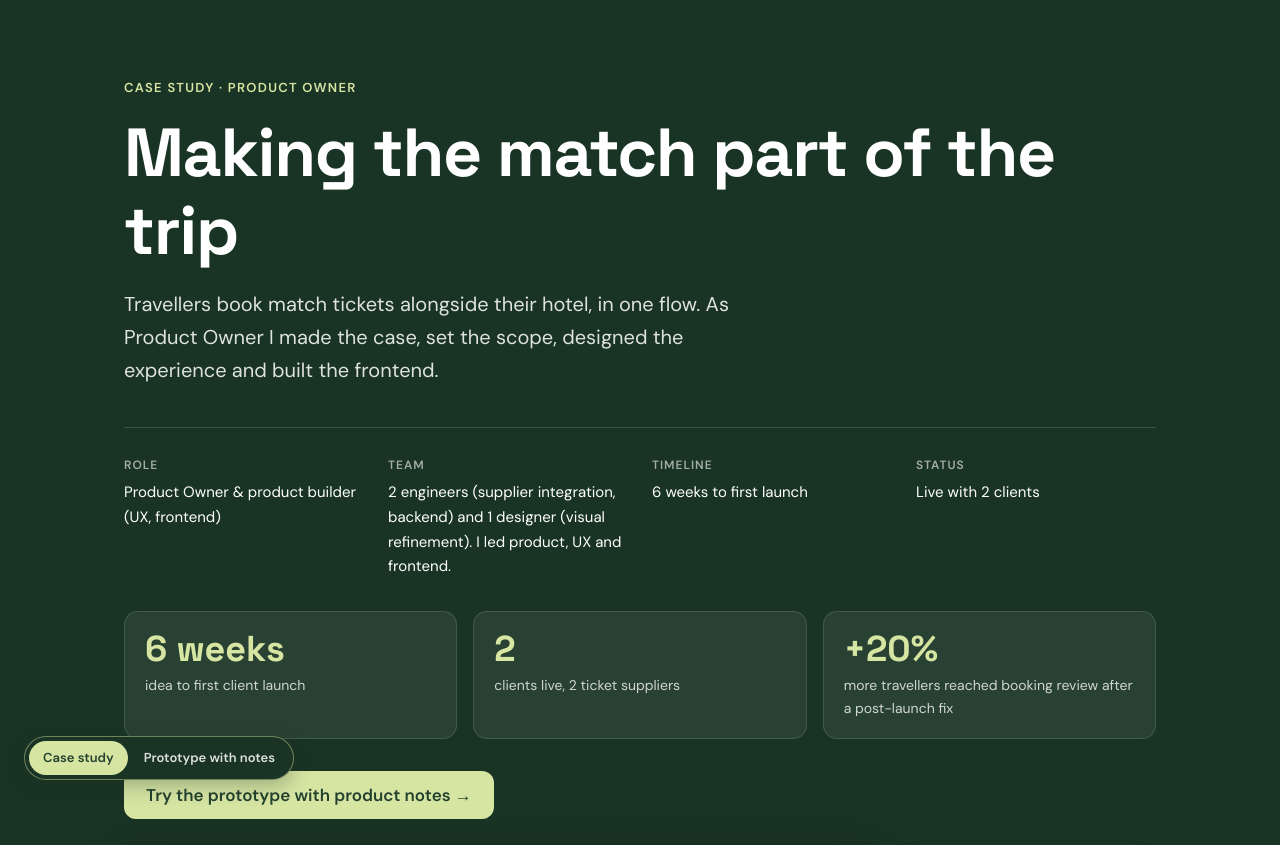
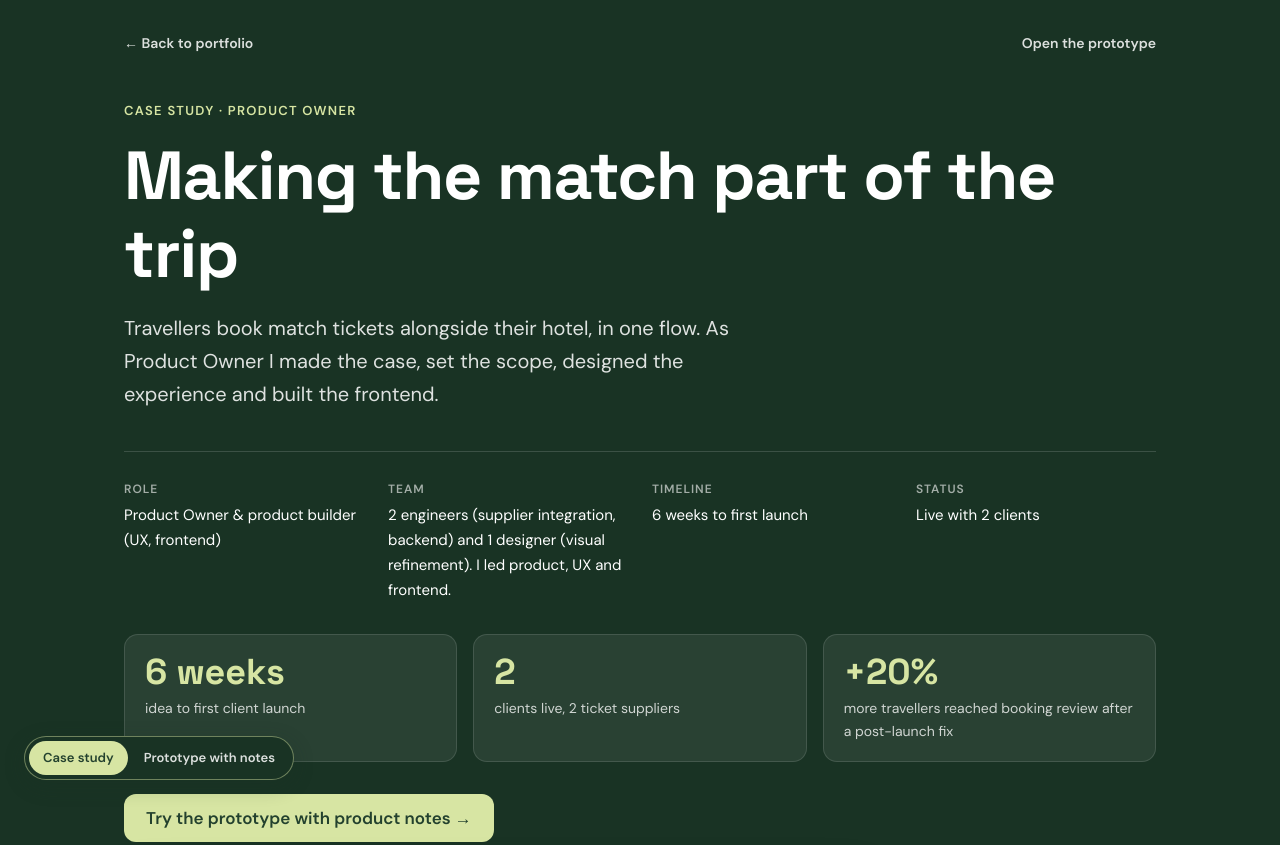
Before and after one commit to Isha-Velankar99/Isha-Velankar99.github.io, a plain HTML site: page sideplay/case-study/index.html in a window 1280 px wide. Shown: the top 845 px of the page. Drawn offline with Linux system fonts and the light colour scheme.

Commit message:
Add files via upload

```diff
--- a/sideplay/case-study/index.html
+++ b/sideplay/case-study/index.html
@@ -23,6 +23,9 @@ h1, h2, h3 { font-family: var(--display); letter-spacing: -.02em; line-height: 1
 
 /* Hero */
 .top { background: var(--forest-deep); color: #fff; padding: 72px 0 0; overflow: hidden; }
+.cs-back { display: flex; justify-content: space-between; gap: 16px; margin: -40px 0 40px; font-size: 14px; font-weight: 600; }
+.cs-back a { color: rgba(255,255,255,.85); text-decoration: none; }
+.cs-back a:hover { color: #fff; text-decoration: underline; text-underline-offset: 4px; }
 .eyebrow { font-size: 13px; font-weight: 600; letter-spacing: .1em; text-transform: uppercase; color: var(--matcha); }
 .top h1 { font-size: clamp(40px, 6vw, 68px); margin: 14px 0 18px; }
 .top .lede { font-size: 20px; color: rgba(255,255,255,.86); max-width: 640px; }
@@ -195,6 +198,7 @@ footer { padding-bottom: 96px; }
 
 <header class="top">
   <div class="wrap">
+    <nav class="cs-back" aria-label="Back"><a href="/#work">← Back to portfolio</a><a href="../index.html?notes=1">Open the prototype</a></nav>
     <span class="eyebrow">Case study · Product Owner</span>
     <h1>Making the match part of the trip</h1>
     <p class="lede">Travellers book match tickets alongside their hotel, in one flow. As Product Owner I made the case, set the scope, designed the experience and built the frontend.</p>
```
